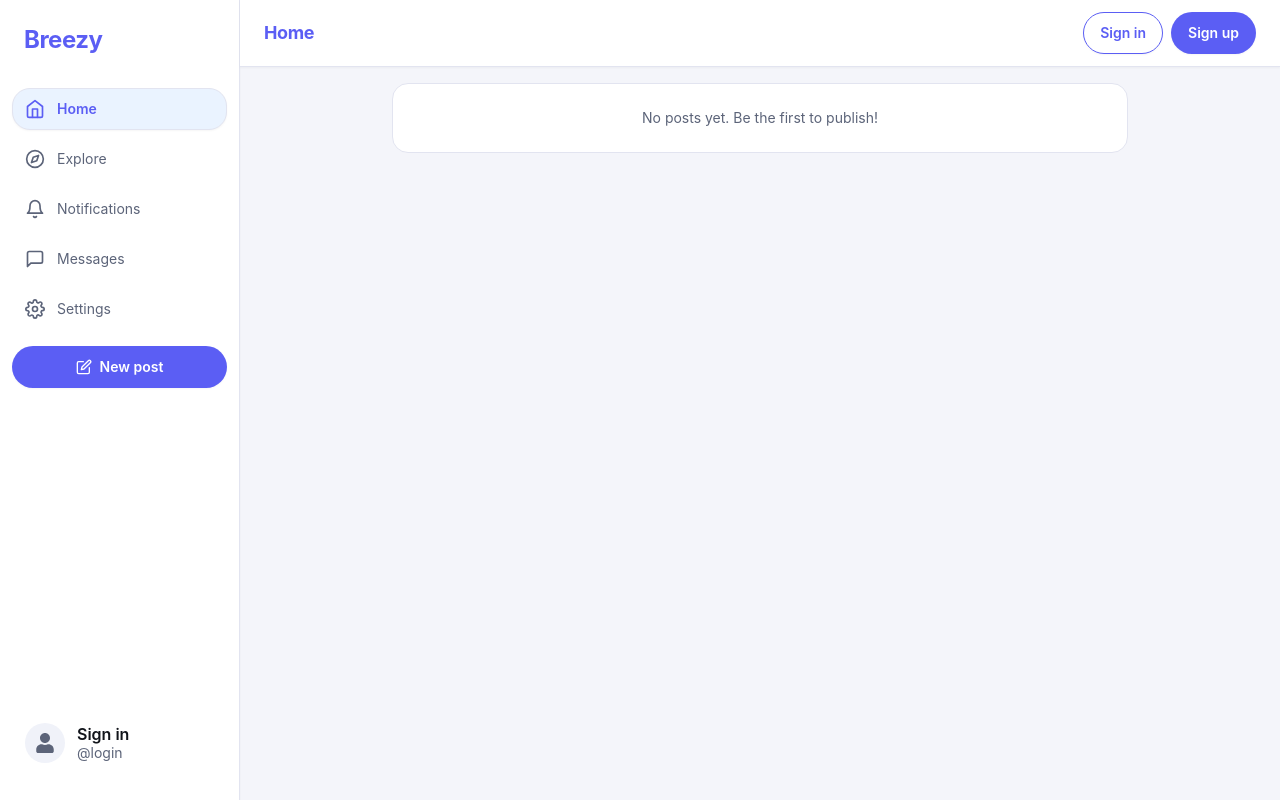
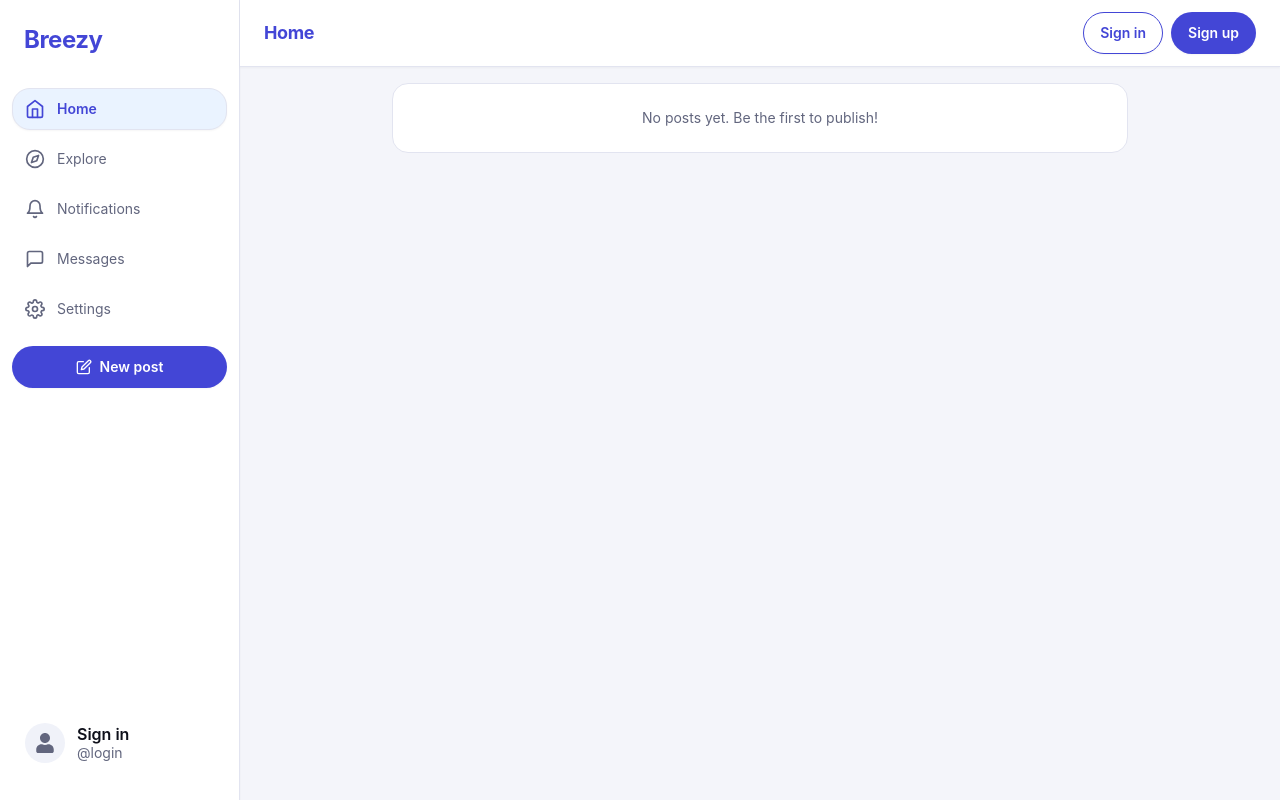
Before and after one commit to DAD-groupe-6/Breezy, a Next.js app in the folder front/: page / in a window 1280 px wide. Built offline with nearby package versions, Linux system fonts and the light colour scheme.

Commit message:
refactor(tokens.css): improve comments and clarify color usage for light and dark themes

```diff
--- a/front/src/styles/tokens.css
+++ b/front/src/styles/tokens.css
@@ -1,32 +1,31 @@
 :root {
   /* ==========================================================================
      THEME: LIGHT (Mode Clair) - PAR DÉFAUT
-     Palette light inspirée d'une esthétique Apple : neutres très propres,
-     surfaces aérées et accent bleu précis.
+      Couleurs utilisées pour le thème clair de l’application.
      ========================================================================== */
 
   /* Arrière-plans & Surfaces */
-   --color-light-bg-primary: #F4F5FA;   /* Fond principal gris clair plus present */
-   --color-light-bg-surface: #FFFFFF;   /* Cartes et panneaux en blanc net */
-   --color-light-bg-surface-2: #F0F2F9; /* Niveau secondaire plus fonce que primary */
+   --color-light-bg-primary: #F4F5FA;       /* Fond principal de l'application */
+   --color-light-bg-surface: #FFFFFF;       /* Cartes, conteneurs et éléments surélevés (niveau 1) */
+   --color-light-bg-surface-2: #F0F2F9;     /* Éléments imbriqués ou états de survol (niveau 2) */
 
   /* Bordures */
-  --color-light-border: #E2E4F0;       /* Lignes de séparation et contours subtils */
+  --color-light-border: #E2E4F0;            /* Séparateurs, bordures de cartes et d'inputs */
 
   /* Typographie & Contenu */
-  --color-light-text-title: #5B5EF4;   /* Bleu franc, inspiré des accents Apple */
-  --color-light-text-primary: #11141A; /* Texte principal profond sans noir pur */
-  --color-light-text-secondary: #5C6479;/* Texte secondaire sobre et lisible */
+  --color-light-text-title: #4346D6;        /* Titres principaux, accents ou liens importants */
+  --color-light-text-primary: #0E101A;      /* Texte de corps principal, haute lisibilité */
+  --color-light-text-secondary: #62667E;    /* Textes secondaires, légendes et indications discrètes */
 
    /* Etats interactifs */
-   --color-light-accent-soft: #EAF3FF;  /* Surface légère pour hover et états actifs */
-   --color-light-accent-hover: #005FC7; /* Accent renforcé au survol */
-   --color-light-focus-ring: rgba(0, 113, 227, 0.18); /* Halo de focus discret */
+   --color-light-accent-soft: #EAF3FF;          /* Arrière-plan doux pour les états actifs */
+   --color-light-accent-hover: #005FC7;         /* Couleur au survol */
+   --color-light-focus-ring: rgba(0, 113, 227, 0.18); /* Anneau de focus */
 
    /* Elevation */
-   --elevation-light-1: 0 1px 2px rgba(29, 29, 31, 0.04);
-   --elevation-light-2: 0 8px 24px rgba(29, 29, 31, 0.08);
-   --elevation-light-3: 0 18px 48px rgba(29, 29, 31, 0.12);
+   --elevation-light-1: 0 1px 2px rgba(29, 29, 31, 0.04);   /* Ombre légère */
+   --elevation-light-2: 0 8px 24px rgba(29, 29, 31, 0.08);   /* Ombre moyenne */
+   --elevation-light-3: 0 18px 48px rgba(29, 29, 31, 0.12);   /* Ombre prononcée */
 
 
   /* ==========================================================================
@@ -35,32 +34,32 @@
      ========================================================================== */
 
   /* Arrière-plans & Surfaces */
-  --color-dark-bg-primary: #0A0B14;    /* Fond principal de l'application */
-  --color-dark-bg-surface: #12131A;    /* Cartes, conteneurs et éléments surélevés (niveau 1) */
-  --color-dark-bg-surface-2: #1A1C26;  /* Éléments imbriqués ou états de survol (niveau 2) */
+  --color-dark-bg-primary: #0A0B14;       /* Fond principal de l'application */
+  --color-dark-bg-surface: #12131A;       /* Cartes, conteneurs et éléments surélevés (niveau 1) */
+  --color-dark-bg-surface-2: #1A1C26;     /* Éléments imbriqués ou états de survol (niveau 2) */
 
   /* Bordures */
-  --color-dark-border: #1E1F2E;        /* Séparateurs, bordures de cartes et d'inputs */
+  --color-dark-border: #1E1F2E;            /* Séparateurs, bordures de cartes et d'inputs */
 
   /* Typographie & Contenu */
-  --color-dark-text-title: #5B5EF4;    /* Titres principaux, accents ou liens importants */
-  --color-dark-text-primary: #E8EAF2;  /* Texte de corps principal, haute lisibilité */
-  --color-dark-text-secondary: #6B7090;/* Textes secondaires, légendes et indications discrètes */
+  --color-dark-text-title: #5B5EF4;        /* Titres principaux, accents ou liens importants */
+  --color-dark-text-primary: #E8EAF2;      /* Texte de corps principal, haute lisibilité */
+  --color-dark-text-secondary: #6B7090;    /* Textes secondaires, légendes et indications discrètes */
 
    /* Etats interactifs */
-   --color-dark-accent-soft: rgba(91, 94, 244, 0.16);
-   --color-dark-accent-hover: #7073FF;
-   --color-dark-focus-ring: rgba(91, 94, 244, 0.24);
+   --color-dark-accent-soft: rgba(91, 94, 244, 0.16);    /* Arrière-plan doux pour les états actifs */
+   --color-dark-accent-hover: #7073FF;                   /* Couleur au survol */
+   --color-dark-focus-ring: rgba(91, 94, 244, 0.24);     /* Anneau de focus */
 
    /* Elevation */
-   --elevation-dark-1: 0 1px 2px rgba(0, 0, 0, 0.28);
-   --elevation-dark-2: 0 12px 32px rgba(0, 0, 0, 0.34);
-   --elevation-dark-3: 0 22px 56px rgba(0, 0, 0, 0.42);
+   --elevation-dark-1: 0 1px 2px rgba(0, 0, 0, 0.28);     /* Ombre légère */
+   --elevation-dark-2: 0 12px 32px rgba(0, 0, 0, 0.34);   /* Ombre moyenne */
+   --elevation-dark-3: 0 22px 56px rgba(0, 0, 0, 0.42);    /* Ombre prononcée */
 
 
   /* ==========================================================================
      ACTIVE THEME TOKENS (Tokens Sémantiques)
-     Ces variables pointent vers le thème par défaut : le mode CLAIR (Light).
+     Ces variables sont utilisées dans l'application pour s'adapter dynamiquement au thème actif (clair ou sombre).
      ========================================================================== */
 
   /* Raccourcis sémantiques pour les fonds */
@@ -108,61 +107,62 @@
 
 /* ==========================================================================
     TYPOGRAPHIE
+
     ========================================================================== */
 :root {
    /* Familles de polices */
    --font-family-base: 'Inter', sans-serif;
 
    /* Tailles de police */
-   --font-size-xs:   11px;
-   --font-size-sm:   13px;
-   --font-size-md:   15px;
-   --font-size-lg:   18px;
-   --font-size-xl:   22px;
-   --font-size-2xl:  28px;
-   --font-size-3xl:  36px;
+   --font-size-xs:    11px;  /* Extra-small */
+   --font-size-sm:    13px;  /* Small */
+   --font-size-md:    15px;  /* Medium */
+   --font-size-lg:    18px;  /* Large */
+   --font-size-xl:    22px;  /* Extra-large */
+   --font-size-2xl:   28px;  /* 2X-Large */
+   --font-size-3xl:   36px;  /* 3X-Large */
 
    /* Graisses */
-   --font-weight-regular:   400;
-   --font-weight-medium:    500;
-   --font-weight-semibold:  600;
-   --font-weight-bold:      700;
-   --font-weight-label: var(--font-weight-medium);
-   --font-weight-title: var(--font-weight-semibold);
-   --font-weight-display: var(--font-weight-bold);
+   --font-weight-regular:    400;                          /* Normal */
+   --font-weight-medium:     500;                          /* Medium */
+   --font-weight-semibold:   600;                          /* Semi-bold */
+   --font-weight-bold:       700;                          /* Bold */
+   --font-weight-label:      var(--font-weight-medium);    /* Labels */
+   --font-weight-title:      var(--font-weight-semibold);  /* Titres */
+   --font-weight-display:    var(--font-weight-bold);      /* Display */
 
    /* Hauteurs de ligne */
-   --line-height-auto:    normal;
-   --line-height-tight:   1.2;
-   --line-height-normal:  1.5;
-   --line-height-relaxed: 1.75;
+   --line-height-auto:     normal;   /* Normal */
+   --line-height-tight:    1.2;      /* Serré */
+   --line-height-normal:   1.5;      /* Normal */
+   --line-height-relaxed:  1.75;     /* Relaxé */
 
    /* Espacement des lettres */
-   --letter-spacing-normal:  0%;
-   --letter-spacing-wide:    0.05em;
-   --letter-spacing-wider:   0.1em;
-   --tracking-label: var(--letter-spacing-wide);
-   --tracking-title: var(--letter-spacing-normal);
-   --tracking-display: -0.02em;
+   --letter-spacing-normal:  0%;                          /* Normal */
+   --letter-spacing-wide:    0.05em;                      /* Large */
+   --letter-spacing-wider:   0.1em;                       /* Très large */
+   --tracking-label:         var(--letter-spacing-wide);  /* Labels */
+   --tracking-title:         var(--letter-spacing-normal); /* Titres */
+   --tracking-display:       -0.02em;                      /* Display */
 
    /* Espacements */
-   --space-2xs: 4px;
-   --space-xs: 8px;
-   --space-sm: 12px;
-   --space-md: 16px;
-   --space-lg: 24px;
-   --space-xl: 32px;
+   --space-2xs:  4px;   /* 2X-Small */
+   --space-xs:   8px;   /* Extra-small */
+   --space-sm:   12px;  /* Small */
+   --space-md:   16px;  /* Medium */
+   --space-lg:   24px;  /* Large */
+   --space-xl:   32px;  /* Extra-large */
 
    /* Rayons */
-   --radius-sm: 10px;
-   --radius-md: 14px;
-   --radius-lg: 18px;
-   --radius-xl: 24px;
-   --radius-pill: 999px;
+   --radius-sm:   10px;  /* Small */
+   --radius-md:   14px;  /* Medium */
+   --radius-lg:   18px;  /* Large */
+   --radius-xl:   24px;  /* Extra-large */
+   --radius-pill: 999px; /* Circulaire */
 
    /* Ombres */
-   --shadow-sm: var(--elevation-1);
-   --shadow-md: var(--elevation-2);
-   --shadow-lg: var(--elevation-3);
-   --shadow-focus: 0 0 0 4px var(--color-focus-ring);
+   --shadow-sm:    var(--elevation-1);                     /* Petite ombre */
+   --shadow-md:    var(--elevation-2);                     /* Ombre moyenne */
+   --shadow-lg:    var(--elevation-3);                     /* Grande ombre */
+   --shadow-focus: 0 0 0 4px var(--color-focus-ring);      /* Ombre focus */
 }
```
